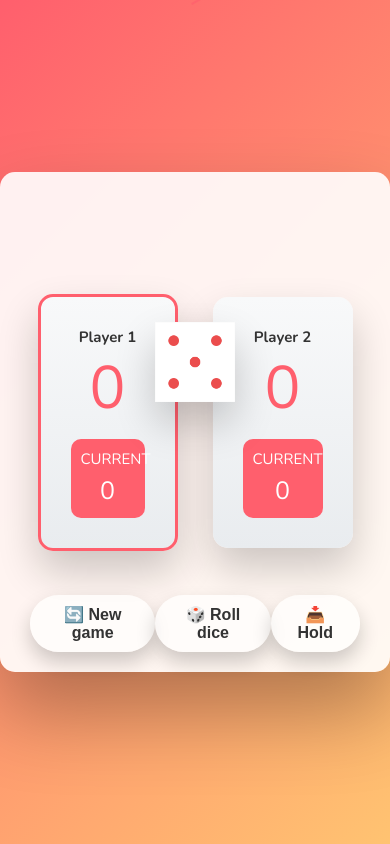
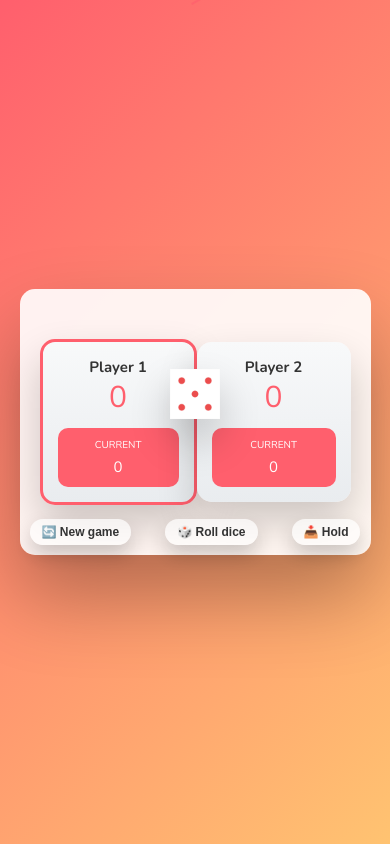
Before and after one commit to sam-chris-fullstack-engineer/roll-and-win-game, a plain HTML site: page index.html in a window 390 px wide. Drawn offline with nearby package versions, Linux system fonts and the light colour scheme.

Commit message:
Fix mobile responsive issue

```diff
--- a/style.css
+++ b/style.css
@@ -180,3 +180,69 @@ main {
   height: 8rem;
   box-shadow: 0 2rem 4rem rgba(0, 0, 0, 0.2);
 }
+
+/* Media queries for mobile devices */
+@media (max-width: 768px) {
+  main {
+    width: 90%;
+    height: auto; /
+    padding: 2rem 1rem;
+  }
+
+  .player {
+    width: 100%;
+    padding: 1.5rem;
+  }
+
+  .score {
+    font-size: 4rem;
+  }
+
+  .current-label {
+    font-size: 1.2rem;
+  }
+
+  .current-score {
+    font-size: 2rem;
+  }
+
+  .buttons {
+    bottom: 1rem;
+    padding: 0 1rem;
+  }
+
+  .btn {
+    font-size: 1.4rem;
+    padding: 0.8rem 1.5rem;
+  }
+
+  .dice {
+    height: 6rem;
+    top: 10rem;
+  }
+}
+
+/* Additional media queries for very small screens */
+@media (max-width: 480px) {
+  .score {
+    font-size: 3rem;
+  }
+
+  .current-label {
+    font-size: 1rem;
+  }
+
+  .current-score {
+    font-size: 1.5rem;
+  }
+
+  .btn {
+    font-size: 1.2rem;
+    padding: 0.6rem 1.2rem;
+  }
+
+  .dice {
+    height: 5rem;
+    top: 8rem;
+  }
+}
```
